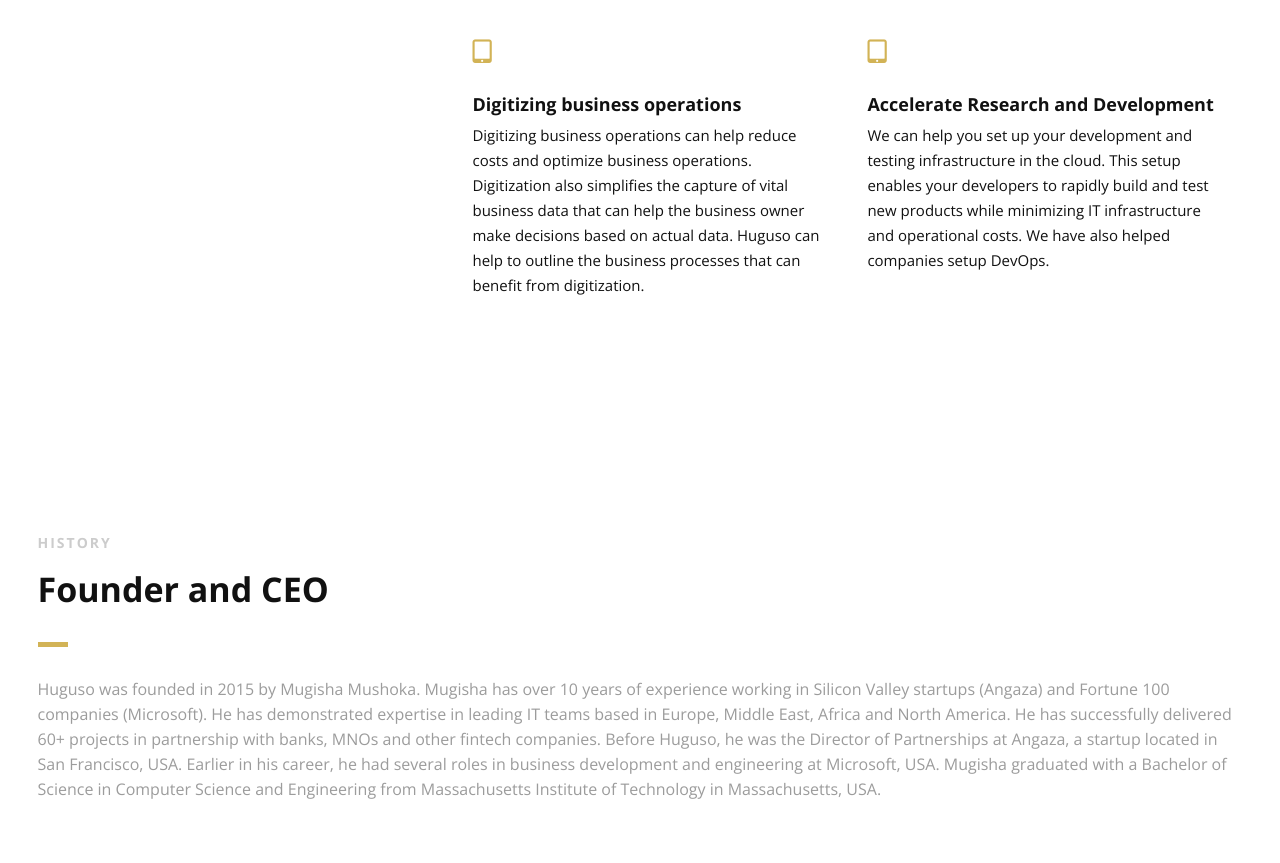
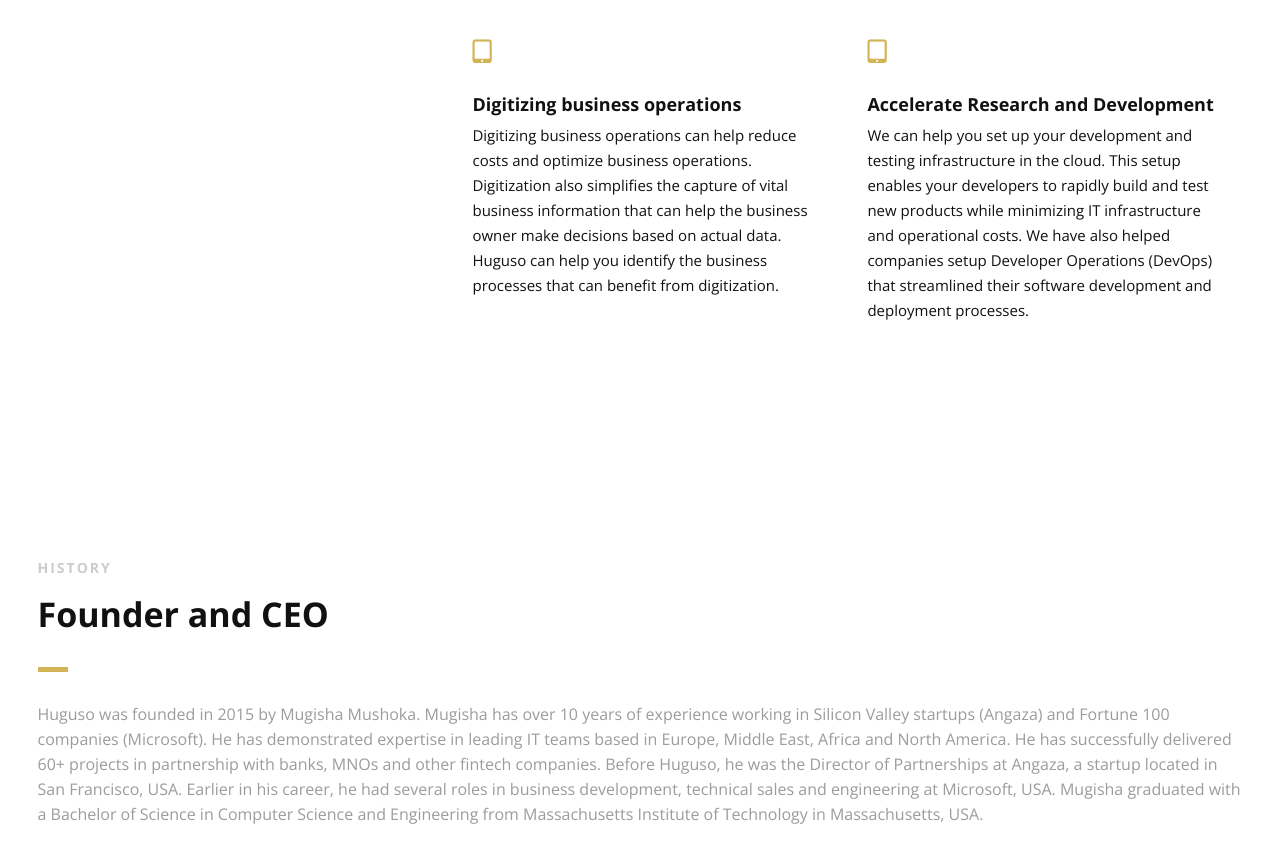
Before and after one commit to mmugisha/2020_hug09062020_website, a plain HTML site: page index.html in a window 1280 px wide. Shown: the part 1331-2194 px from the top of the page. Drawn offline with nearby package versions, Linux system fonts and the light colour scheme.

Commit message:
cleaning up marketing copy

```diff
--- a/index.html
+++ b/index.html
@@ -167,7 +167,7 @@
                         <!--Icon Block Description-->
                         <div class="icon-block-description">
                             <h4>Digitizing business operations</h4>
-                            <p>Digitizing business operations can help reduce costs and optimize business operations. Digitization also simplifies the capture of vital business data that can help the business owner make decisions based on actual data. Huguso can help to outline the business processes that can benefit from digitization.</p>
+                            <p>Digitizing business operations can help reduce costs and optimize business operations. Digitization also simplifies the capture of vital business information that can help the business owner make decisions based on actual data. Huguso can help you identify the business processes that can benefit from digitization.</p>
                         </div>
                     </div>
                     <!--End of Icon Block-->
@@ -181,7 +181,7 @@
                         <!--Icon Block Description-->
                         <div class="icon-block-description">
                             <h4>Accelerate Research and Development</h4>
-                            <p>We can help you set up your development and testing infrastructure in the cloud. This setup enables your developers to rapidly build and test new products while minimizing IT infrastructure and operational costs. We have also helped companies setup DevOps.</p>
+                            <p>We can help you set up your development and testing infrastructure in the cloud. This setup enables your developers to rapidly build and test new products while minimizing IT infrastructure and operational costs. We have also helped companies setup Developer Operations (DevOps) that streamlined their software development and deployment processes.</p>
                         </div>
                     </div>
                     <!--End of Icon Block-->
@@ -203,7 +203,7 @@
                     <div class="section-heading">
                         <h3>HISTORY</h3>
                         <h2 class="section-title">Founder and CEO</h2>
-                        <p class="section-subtitle">Huguso was founded in 2015 by Mugisha Mushoka. Mugisha has over 10 years of experience working in Silicon Valley startups (Angaza) and Fortune 100 companies (Microsoft). He has demonstrated expertise in leading IT teams based in Europe, Middle East, Africa and North America. He has successfully delivered 60+ projects in partnership with banks, MNOs and other fintech companies. Before Huguso, he was the Director of Partnerships at Angaza, a startup located in San Francisco, USA. Earlier in his career, he had several roles in business development and engineering at Microsoft, USA. Mugisha graduated with a Bachelor of Science in Computer Science and Engineering from Massachusetts Institute of Technology in Massachusetts, USA.</p>
+                        <p class="section-subtitle">Huguso was founded in 2015 by Mugisha Mushoka. Mugisha has over 10 years of experience working in Silicon Valley startups (Angaza) and Fortune 100 companies (Microsoft). He has demonstrated expertise in leading IT teams based in Europe, Middle East, Africa and North America. He has successfully delivered 60+ projects in partnership with banks, MNOs and other fintech companies. Before Huguso, he was the Director of Partnerships at Angaza, a startup located in San Francisco, USA. Earlier in his career, he had several roles in business development, technical sales and engineering at Microsoft, USA. Mugisha graduated with a Bachelor of Science in Computer Science and Engineering from Massachusetts Institute of Technology in Massachusetts, USA.</p>
                     </div>
 
                 </div>
```
